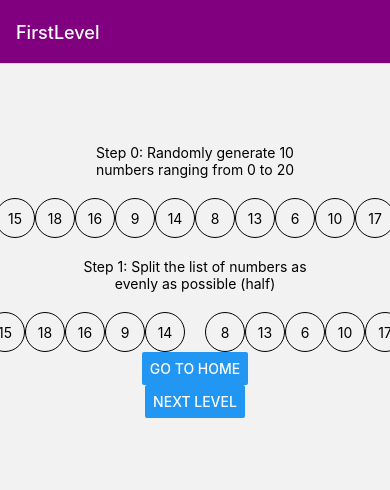
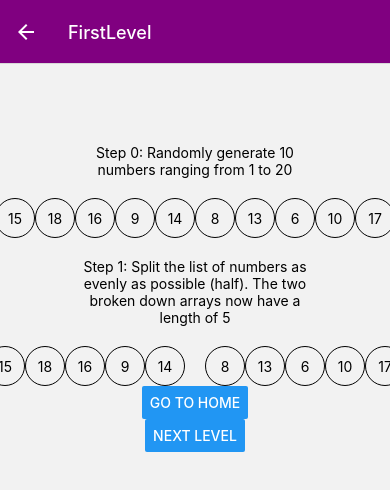
Before and after one commit to ShaimaaAliECE/se3350_project-group-3, a React Native app: screen /FirstLevel in a window 390 px wide. Shown: the top 490 px of the page. Built offline with nearby package versions, Linux system fonts and the light colour scheme.

Commit message:
Fixing beginning screen and steps

```diff
--- a/App.js
+++ b/App.js
@@ -17,7 +17,7 @@ function App() {
   return (
 
     <NavigationContainer>
-      <Stack.Navigator initialRouteName="FirstLevel"
+      <Stack.Navigator initialRouteName="Home"
       screenOptions={{
         headerStyle: {
           backgroundColor: '#800080',
--- a/src/pages/FirstLevel/index.jsx
+++ b/src/pages/FirstLevel/index.jsx
@@ -153,7 +153,7 @@ function FirstLevelScreen({ route, navigation }) {
             (
               <>
                 <View style={{ height: 20 }} />
-                <Text style={{ width: '60%', textAlign: 'center' }}>Step 0: Randomly generate 10 numbers ranging from 0 to 20</Text>
+                <Text style={{ width: '60%', textAlign: 'center' }}>Step 0: Randomly generate 10 numbers ranging from 1 to 20</Text>
                 <View style={{ height: 20 }} />
                 <View style={{ flexDirection: 'row' }}>
                   {numbers.map((number) => {
@@ -170,7 +170,7 @@ function FirstLevelScreen({ route, navigation }) {
           step > 1 ? (
             <>
               <View style={{ height: 20 }} />
-              <Text style={{ width: '60%', textAlign: 'center' }}>Step 1: Split the list of numbers as evenly as possible (half)</Text>
+              <Text style={{ width: '60%', textAlign: 'center' }}>Step 1: Split the list of numbers as evenly as possible (half). The two broken down arrays now have a length of 5</Text>
               <View style={{ height: 20 }} />
               <View style={{ flexDirection: 'row' }}>
                 {algorithm(2, numbers).left.map((number) => {
@@ -193,7 +193,7 @@ function FirstLevelScreen({ route, navigation }) {
           step > 2 ? (
             <>
               <View style={{ height: 20 }} />
-              <Text style={{ width: '60%', textAlign: 'center' }}>Step 2: Again, split the 2 splitted list of numbers as evenly as possible</Text>
+              <Text style={{ width: '60%', textAlign: 'center' }}>Step 2: Again, split the 2 splitted lists of numbers as evenly as possible. The broken down arrays are now of lengths 2 and 3</Text>
               <View style={{ height: 20 }} />
               <View style={{ flexDirection: 'row' }}>
                 {algorithm(3, numbers).left.left.map((number) => {
@@ -228,7 +228,7 @@ function FirstLevelScreen({ route, navigation }) {
           step > 3 ? (
             <>
               <View style={{ height: 20 }} />
-              <Text style={{ width: '60%', textAlign: 'center' }}>Step 3: Again, split the 2 splitted list of numbers as evenly as possible</Text>
+              <Text style={{ width: '60%', textAlign: 'center' }}>Step 3: Again, split the 4 splitted lists of numbers as evenly as possible. The broken down arrays are now of lengths 1 and 2</Text>
               <View style={{ height: 20 }} />
 
               <View style={{ flexDirection: 'row' }}>
@@ -288,7 +288,7 @@ function FirstLevelScreen({ route, navigation }) {
           step > 4 ? (
             <>
               <View style={{ height: 20 }} />
-              <Text style={{ width: '60%', textAlign: 'center' }}>Step 4: Take the broken down numbers and split them individually</Text>
+              <Text style={{ width: '60%', textAlign: 'center' }}>Step 4: Take the broken down numbers and split them individually. All broken down arrays are broken to a length of 1 now, where each array consists of an individual value</Text>
               <View style={{ height: 20 }} />
               <View style={{ flexDirection: 'row' }}>
                 {numbers.map((number, index) => {
@@ -308,7 +308,7 @@ function FirstLevelScreen({ route, navigation }) {
           step > 5 ? (
             <>
               <View style={{ height: 20 }} />
-              <Text style={{ width: '60%', textAlign: 'center' }}>Step 5: Now the numbers are ready to be sorted, select the smallest value of the individually-broken-down numbers and place them in left-most slot available of the new list of numbers</Text>
+              <Text style={{ width: '60%', textAlign: 'center' }}>Step 5: Now the numbers are ready to be sorted, the array sizes in the next steps are going to accumulate until the length of the original array is reached. The arrays will build up in a reverse direction in which they were broken down above. Which makes the arrays for this step to be of lengths 1 and 2. Select the smallest value of the individually-broken-down numbers and place them in the left-most slot available of the new list of numbers.</Text>
               <View style={{ height: 20 }} />
               <View style={{ flexDirection: 'row' }}>
                 {algorithm(6, numbers).left.left.left.map((number) => {
@@ -367,7 +367,7 @@ function FirstLevelScreen({ route, navigation }) {
           step > 6 ? (
             <>
               <View style={{ height: 20 }} />
-              <Text style={{ width: '60%', textAlign: 'center' }}>Step 6: Now that there are two arrays of sorted numbers, select the smallest value out of the two arrays and  place them in the left-most slot available  in the final sorted array slots</Text>
+              <Text style={{ width: '60%', textAlign: 'center' }}>Step 6: Working backwards, the array lengths for this step are going to be of lengths 2 and 3. Select the smallest value of the current arrays and place them in the left-most slot available of the new list of numbers.</Text>
               <View style={{ height: 20 }} />
 
               <View style={{ flexDirection: 'row' }}>
@@ -402,7 +402,7 @@ function FirstLevelScreen({ route, navigation }) {
           step > 7 ? (
             <>
               <View style={{ height: 20 }} />
-              <Text style={{ width: '60%', textAlign: 'center' }}>Step 6: Now that there are two arrays of sorted numbers, select the smallest value out of the two arrays and  place them in the left-most slot available  in the final sorted array slots</Text>
+              <Text style={{ width: '60%', textAlign: 'center' }}>Step 7: Again backwards, the array lengths for this step are going to be two arrays of lengths of 5. Select the smallest value of the current arrays and place them in the left-most slot available of the new list of numbers.</Text>
               <View style={{ height: 20 }} />
               <View style={{ flexDirection: 'row' }}>
                 {algorithm(8, numbers).left.map((number) => {
@@ -425,7 +425,7 @@ function FirstLevelScreen({ route, navigation }) {
           step > 8 ? (
             <>
               <View style={{ height: 20 }} />
-              <Text style={{ width: '60%', textAlign: 'center' }}>Step 6: Now that there are two arrays of sorted numbers, select the smallest value out of the two arrays and  place them in the left-most slot available  in the final sorted array slots</Text>
+              <Text style={{ width: '60%', textAlign: 'center' }}>Step 8: We have now worked backwards and reached the array size of the original array (length of 10). Finally, select the smallest value out of the current and place them in the left-most slot available in the final sorted array.</Text>
               <View style={{ height: 20 }} />
               <View style={{ flexDirection: 'row' }}>
                 {algorithm(9, numbers).map((number, index) => {
--- a/src/pages/QuickSortLevels/index.jsx
+++ b/src/pages/QuickSortLevels/index.jsx
@@ -5,7 +5,7 @@ import { StatusBar } from 'expo-status-bar';
 function QuickSortLevels({ navigation }) {
   return (
     <View style={{ flex: 1, alignItems: 'center', justifyContent: 'center' }}>
-      <Text>Merge Sort Levels</Text>
+      <Text>Quick Sort Levels</Text>
       <View style={{ height: 20 }} />
       <Button
         title="Level 1"
```
